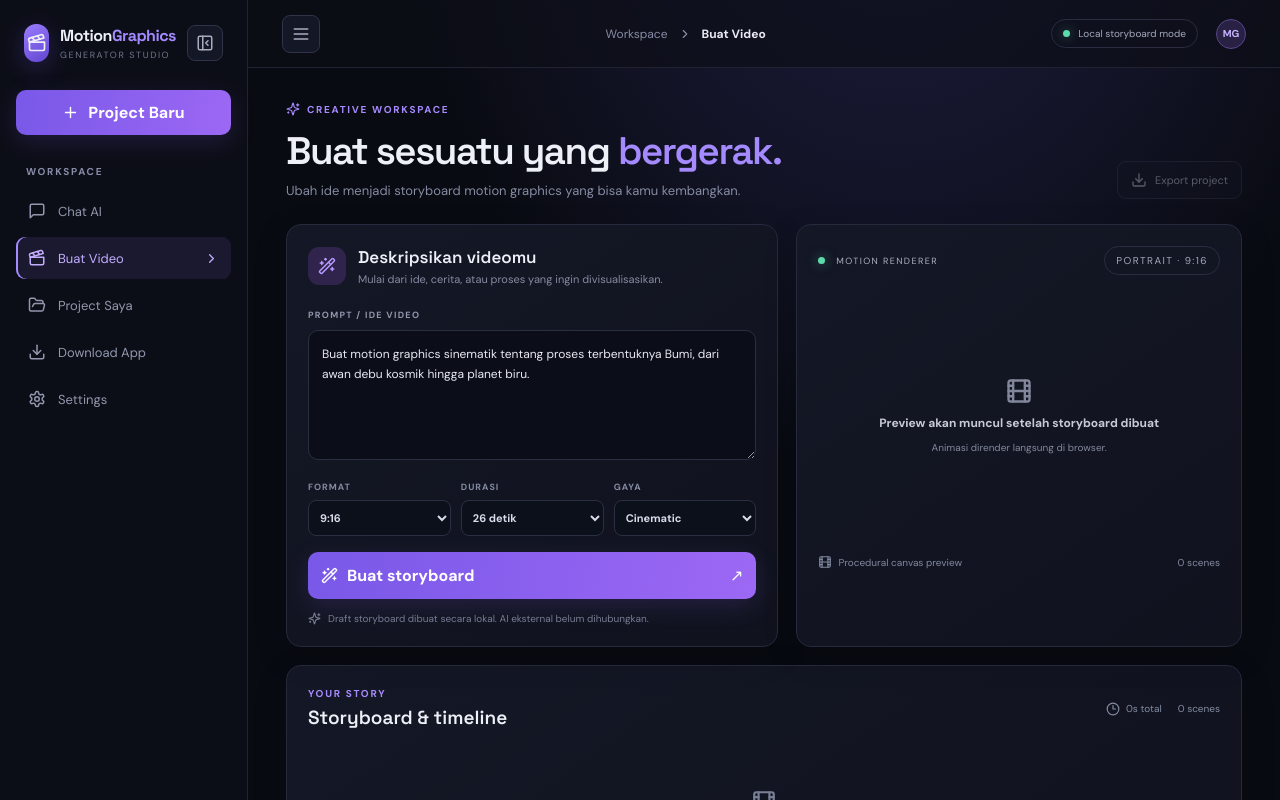
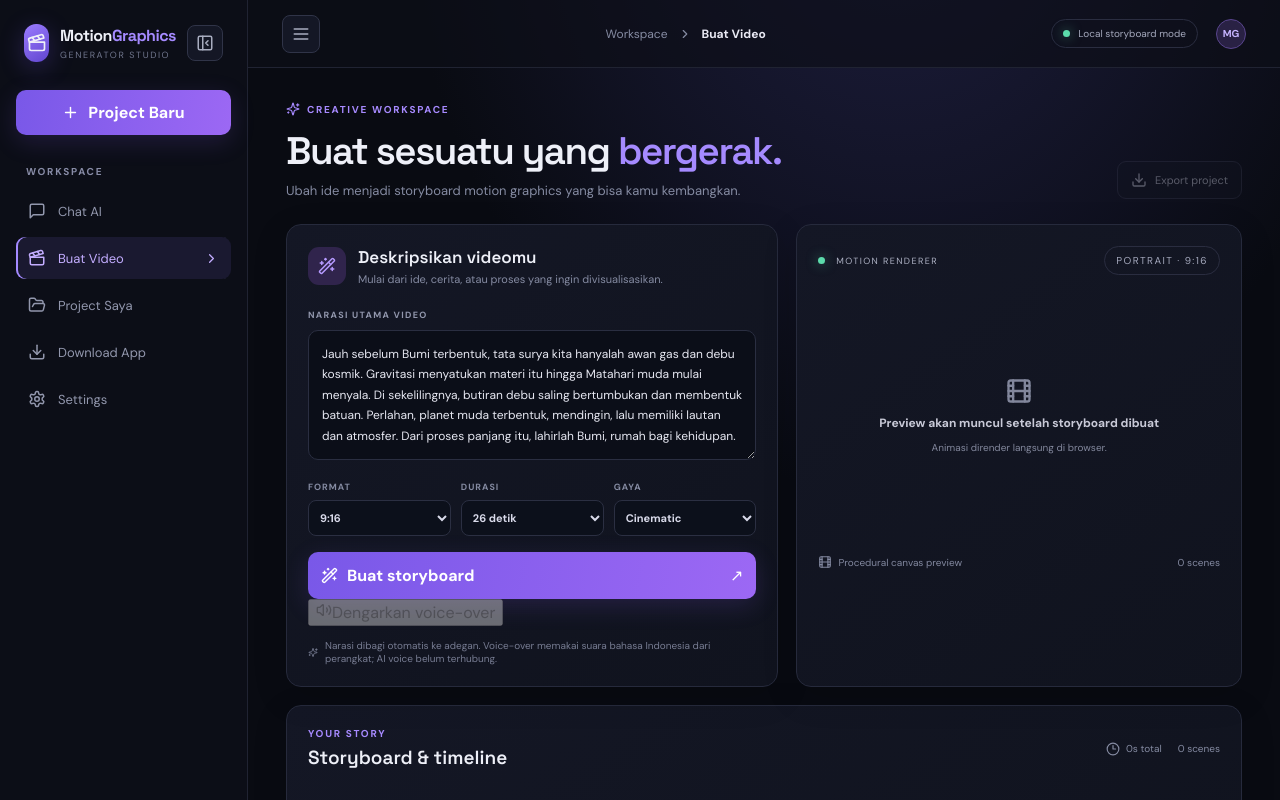
Before and after one commit to ustadzarz-arch/Video-Motion-Graphics-Generator, a React (Vite) app: page / in a window 1280 px wide. Shown: the top 800 px of the page. Built offline with nearby package versions, Linux system fonts and the light colour scheme.

Commit message:
Make video creation narration-first with voice-over playback

```diff
--- a/src/App.tsx
+++ b/src/App.tsx
@@ -1,11 +1,11 @@
 import { useMemo, useState } from 'react'
-import { Clapperboard, MessageSquare, FolderOpen, Settings, Plus, Send, WandSparkles, Film, Download, Clock3, ChevronRight, Trash2, Sparkles, PanelLeftClose, Menu, Smartphone, Monitor, Apple, Terminal, Globe } from 'lucide-react'
-import { makeStoryboard, type Scene } from './lib/storyboard'
+import { Clapperboard, MessageSquare, FolderOpen, Settings, Plus, Send, WandSparkles, Film, Download, Clock3, ChevronRight, Trash2, Sparkles, PanelLeftClose, Menu, Smartphone, Monitor, Apple, Terminal, Globe, Volume2 } from 'lucide-react'
+import { makeStoryboardFromNarration, type Scene } from './lib/storyboard'
 import { loadProjects, saveProjects, type Project } from './lib/storage'
 import MotionRenderer from './components/MotionRenderer'
 
 type Page = 'chat' | 'create' | 'projects' | 'downloads' | 'settings'
-const starter = 'Buat motion graphics sinematik tentang proses terbentuknya Bumi, dari awan debu kosmik hingga planet biru.'
+const starter = 'Jauh sebelum Bumi terbentuk, tata surya kita hanyalah awan gas dan debu kosmik. Gravitasi menyatukan materi itu hingga Matahari muda mulai menyala. Di sekelilingnya, butiran debu saling bertumbukan dan membentuk batuan. Perlahan, planet muda terbentuk, mendingin, lalu memiliki lautan dan atmosfer. Dari proses panjang itu, lahirlah Bumi, rumah bagi kehidupan.'
 
 export default function App() {
   const [page, setPage] = useState<Page>('create')
@@ -16,6 +16,7 @@ export default function App() {
   const [notice, setNotice] = useState('Workspace siap digunakan')
   const [mobileMenu, setMobileMenu] = useState(false)
   const [busy, setBusy] = useState(false)
+  const [voiceOverPlaying, setVoiceOverPlaying] = useState(false)
 
   const scenes = active?.scenes || []
   const current = scenes[selected]
@@ -25,12 +26,34 @@ export default function App() {
   function createProject() {
     if (!prompt.trim()) { setNotice('Tulis ide video terlebih dahulu.'); return }
     setBusy(true)
-    const next: Project = { id: crypto.randomUUID(), title: prompt.trim().slice(0, 48), prompt: prompt.trim(), updatedAt: new Date().toISOString(), scenes: makeStoryboard(prompt) }
+    const next: Project = { id: crypto.randomUUID(), title: prompt.trim().slice(0, 48), prompt: prompt.trim(), updatedAt: new Date().toISOString(), scenes: makeStoryboardFromNarration(prompt) }
     const updated = [next, ...projects]
     persist(updated); setActive(next); setSelected(0); setPage('create')
     setNotice('Storyboard sinematik berhasil dibuat sebagai draft lokal.')
     setBusy(false)
   }
+  function toggleVoiceOver() {
+    if (!active?.scenes.length) { setNotice('Buat storyboard dari narasi terlebih dahulu.'); return }
+    if (!('speechSynthesis' in window)) { setNotice('Browser ini belum mendukung pemutaran voice-over.'); return }
+    if (voiceOverPlaying) {
+      window.speechSynthesis.cancel()
+      setVoiceOverPlaying(false)
+      setNotice('Voice-over dihentikan.')
+      return
+    }
+    const script = active.scenes.map(scene => scene.narration).filter(Boolean).join(' ')
+    const utterance = new SpeechSynthesisUtterance(script)
+    utterance.lang = 'id-ID'
+    utterance.rate = 1
+    utterance.pitch = 1
+    utterance.onend = () => setVoiceOverPlaying(false)
+    utterance.onerror = () => { setVoiceOverPlaying(false); setNotice('Voice-over tidak dapat diputar pada perangkat ini.') }
+    window.speechSynthesis.cancel()
+    window.speechSynthesis.speak(utterance)
+    setVoiceOverPlaying(true)
+    setNotice('Memutar voice-over bahasa Indonesia dari suara perangkat.')
+  }
+
   function updateScene<K extends keyof Scene>(key: K, value: Scene[K]) {
     if (!active) return
     const nextScenes = active.scenes.map((scene, i) => i === selected ? { ...scene, [key]: value } : scene)
@@ -74,10 +97,11 @@ export default function App() {
         <div className="page-heading"><div><div className="eyebrow"><Sparkles size={14}/> CREATIVE WORKSPACE</div><h1>Buat sesuatu yang <em>bergerak.</em></h1><p>Ubah ide menjadi storyboard motion graphics yang bisa kamu kembangkan.</p></div><button className="outline-btn" onClick={exportProject} disabled={!active}><Download size={16}/> Export project</button></div>
         <div className="creator-grid">
           <section className="panel prompt-panel"><div className="panel-heading"><div className="panel-icon purple"><WandSparkles size={18}/></div><div><h2>Deskripsikan videomu</h2><p>Mulai dari ide, cerita, atau proses yang ingin divisualisasikan.</p></div></div>
-            <label className="field-label" htmlFor="prompt">PROMPT / IDE VIDEO</label><textarea id="prompt" value={prompt} onChange={e => setPrompt(e.target.value)} placeholder="Contoh: proses terbentuknya Bumi dengan visual sinematik..."/>
+            <label className="field-label" htmlFor="prompt">NARASI UTAMA VIDEO</label><textarea id="prompt" value={prompt} onChange={e => setPrompt(e.target.value)} placeholder="Tempel atau tulis narasi lengkap di sini. Aplikasi akan membaginya menjadi adegan..."/>
             <div className="prompt-options"><label>FORMAT<select defaultValue="9:16"><option>9:16</option><option>16:9</option><option>1:1</option></select></label><label>DURASI<select defaultValue="26 detik"><option>15 detik</option><option>26 detik</option><option>30 detik</option><option>60 detik</option></select></label><label>GAYA<select defaultValue="Cinematic"><option>Cinematic</option><option>Documentary</option><option>Minimalist</option><option>Futuristic</option></select></label></div>
             <button className="primary-btn generate-btn" onClick={createProject} disabled={busy}><WandSparkles size={17}/>{busy ? 'Menyusun...' : 'Buat storyboard'}<span>↗</span></button>
-            <div className="hint"><Sparkles size={13}/> Draft storyboard dibuat secara lokal. AI eksternal belum dihubungkan.</div>
+            <button className="voiceover-btn" onClick={toggleVoiceOver} disabled={!active?.scenes.length}><Volume2 size={16}/>{voiceOverPlaying ? 'Hentikan voice-over' : 'Dengarkan voice-over'}</button>
+            <div className="hint"><Sparkles size={13}/> Narasi dibagi otomatis ke adegan. Voice-over memakai suara bahasa Indonesia dari perangkat; AI voice belum terhubung.</div>
           </section>
           <section className="panel preview-panel"><div className="panel-topline"><div><span className="live-indicator"/> MOTION RENDERER</div><span className="ratio-tag">PORTRAIT · 9:16</span></div>
             {scenes.length ? <MotionRenderer scenes={scenes} onStatus={setNotice}/> : <div className="renderer-empty"><Film size={28}/><b>Preview akan muncul setelah storyboard dibuat</b><span>Animasi dirender langsung di browser.</span></div>}
@@ -92,7 +116,7 @@ export default function App() {
         {current && <section className="panel editor-panel"><div className="section-title"><div><div className="eyebrow">SCENE EDITOR</div><h2>Edit adegan: {current.title}</h2></div><span className="edit-tag">SCENE 0{selected+1}</span></div><div className="editor-grid">{([{key:'visual',label:'Visual description'},{key:'narration',label:'Narasi'},{key:'camera',label:'Gerakan kamera'},{key:'lighting',label:'Pencahayaan'},{key:'subtitle',label:'Subtitle'},{key:'sfx',label:'Sound effect'}] as const).map(field => <label className="editor-field" key={field.key}><span>{field.label}</span><textarea value={current[field.key]} onChange={e => updateScene(field.key, e.target.value)} rows={2}/></label>)}<label className="editor-field duration-field"><span>Durasi (detik)</span><input type="number" min="1" max="120" value={current.duration} onChange={e => updateScene('duration', Math.max(1, Number(e.target.value)))}/></label></div></section>}
       </section>}
 
-      {page === 'chat' && <section className="simple-page"><div className="eyebrow"><Sparkles size={14}/> AI CREATIVE ASSISTANT</div><h1>Ruang ide & cerita.</h1><p>Susun prompt, narasi sinematik, konsep visual, dan arahan adegan.</p><div className="panel chat-panel"><div className="assistant-message"><div className="assistant-avatar"><Sparkles size={18}/></div><div><b>Motion Assistant</b><p>Halo! Ceritakan video yang ingin kamu buat. Aku bisa membantu menyusun konsep dan storyboard draft secara lokal.</p></div></div><textarea value={prompt} onChange={e => setPrompt(e.target.value)} placeholder="Tulis ide atau minta dibuatkan narasi..."/><div className="chat-bottom"><span>Contoh: Buat narasi sinematik tentang luar angkasa.</span><button className="primary-btn" onClick={createProject}><Send size={16}/> Buat storyboard</button></div></div></section>}
+      {page === 'chat' && <section className="simple-page"><div className="eyebrow"><Sparkles size={14}/> AI CREATIVE ASSISTANT</div><h1>Ruang ide & cerita.</h1><p>Masukkan narasi saja. Aplikasi akan membaginya menjadi adegan, subtitle, dan arahan visual.</p><div className="panel chat-panel"><div className="assistant-message"><div className="assistant-avatar"><Sparkles size={18}/></div><div><b>Motion Assistant</b><p>Halo! Ceritakan video yang ingin kamu buat. Aku bisa membantu menyusun konsep dan storyboard draft secara lokal.</p></div></div><textarea value={prompt} onChange={e => setPrompt(e.target.value)} placeholder="Tempel narasi lengkap yang ingin dijadikan video..."/><div className="chat-bottom"><span>Contoh: Buat narasi sinematik tentang luar angkasa.</span><button className="primary-btn" onClick={createProject}><Send size={16}/> Buat storyboard</button></div></div></section>}
 
       {page === 'projects' && <section className="simple-page"><div className="eyebrow">YOUR LIBRARY</div><h1>Project saya.</h1><p>Draft proyek tersimpan di browser perangkat ini.</p><div className="project-grid">{projects.map(project => <article className="panel project-card" key={project.id}><div className="project-cover"><Film size={28}/><span>{project.scenes.length} SCENES</span></div><h3>{project.title}</h3><small>Diubah {new Date(project.updatedAt).toLocaleString('id-ID')}</small><div className="project-actions"><button className="outline-btn" onClick={() => { setActive(project); setSelected(0); setPage('create') }}>Buka project</button><button className="icon-btn danger" onClick={() => removeProject(project.id)} aria-label="Hapus project"><Trash2 size={16}/></button></div></article>)}{!projects.length && <div className="empty-state"><FolderOpen size={28}/><b>Belum ada project</b><span>Storyboard yang kamu buat akan tersimpan di sini.</span></div>}</div></section>}
 
```
